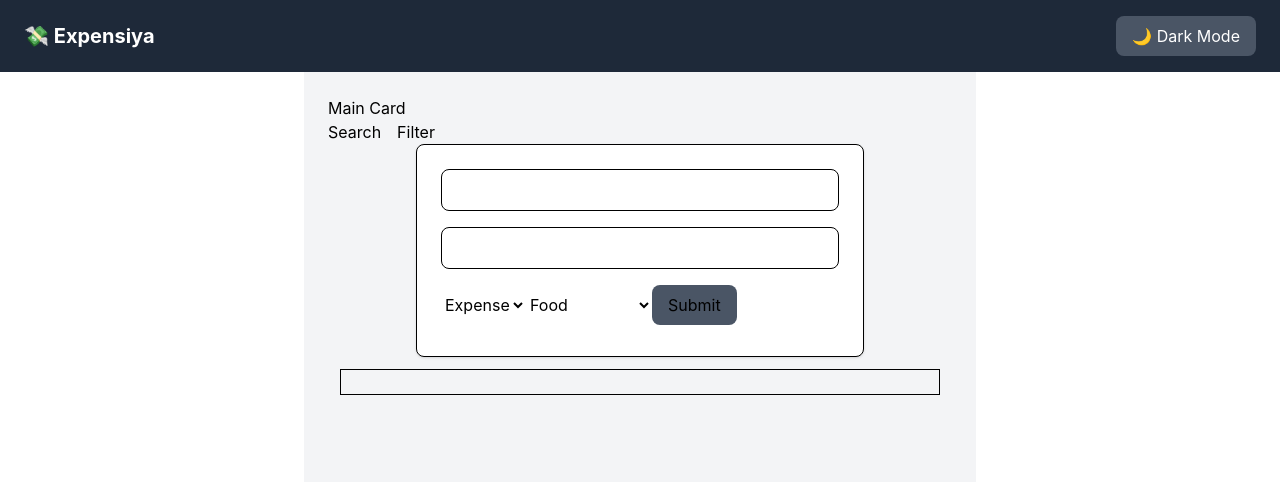
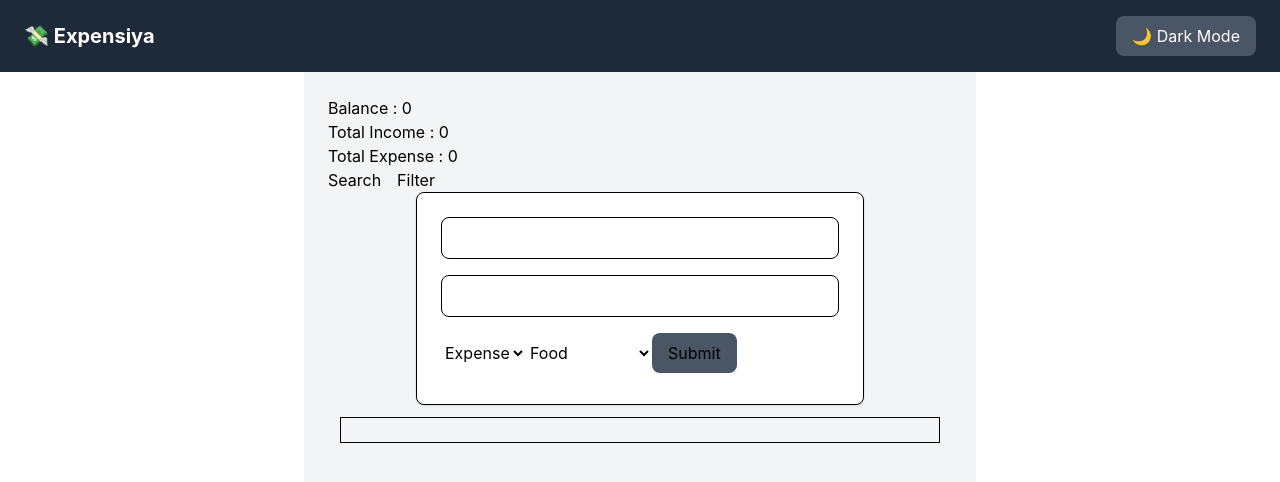
Before and after one commit to nati-sebhat/React-Expense-Tracker-Web, a React (Vite) app: page / in a window 1280 px wide. Shown: the top 482 px of the page. Built offline with nearby package versions, Linux system fonts and the light colour scheme.

Commit message:
added a total income, expense and balance to the main card

```diff
--- a/src/components/MainCard.jsx
+++ b/src/components/MainCard.jsx
@@ -1,7 +1,30 @@
-function MainCard(){
+function MainCard({transactions}){
+  const totalIncome = transactions.reduce((total, transaction) => {
+    if(transaction.type === "income"){
+      return total + Number(transaction.amount);
+    }
+    return total;
+  }, 0);
+
+  const totalExpenses = transactions.reduce((total, transaction) => {
+    if(transaction.type === "expense"){
+      return total + Number(transaction.amount);
+    }
+    return total;
+  }, 0);
+
+  const balance = totalIncome - totalExpenses ;
+
+  console.log("Expense" + totalExpenses);
+  console.log("Income" +totalIncome);
+  console.log("Balance" + balance);
+
     return(
   <>
-  <h2>Main Card</h2>
+  <h1>Balance : {balance}</h1>
+  <h1>Total Income : {totalIncome}</h1>
+  <h1>Total Expense : {totalExpenses}</h1>
+
   </>
     );
 }
```
